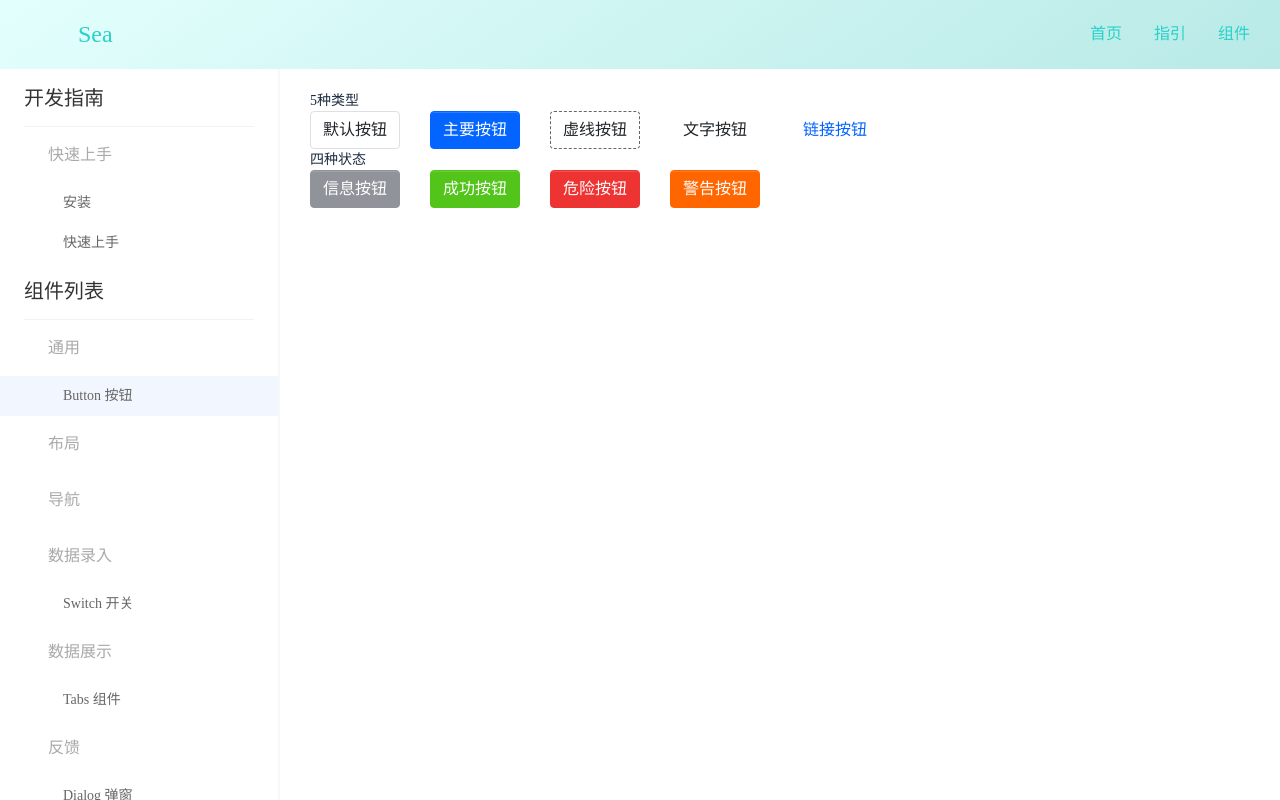
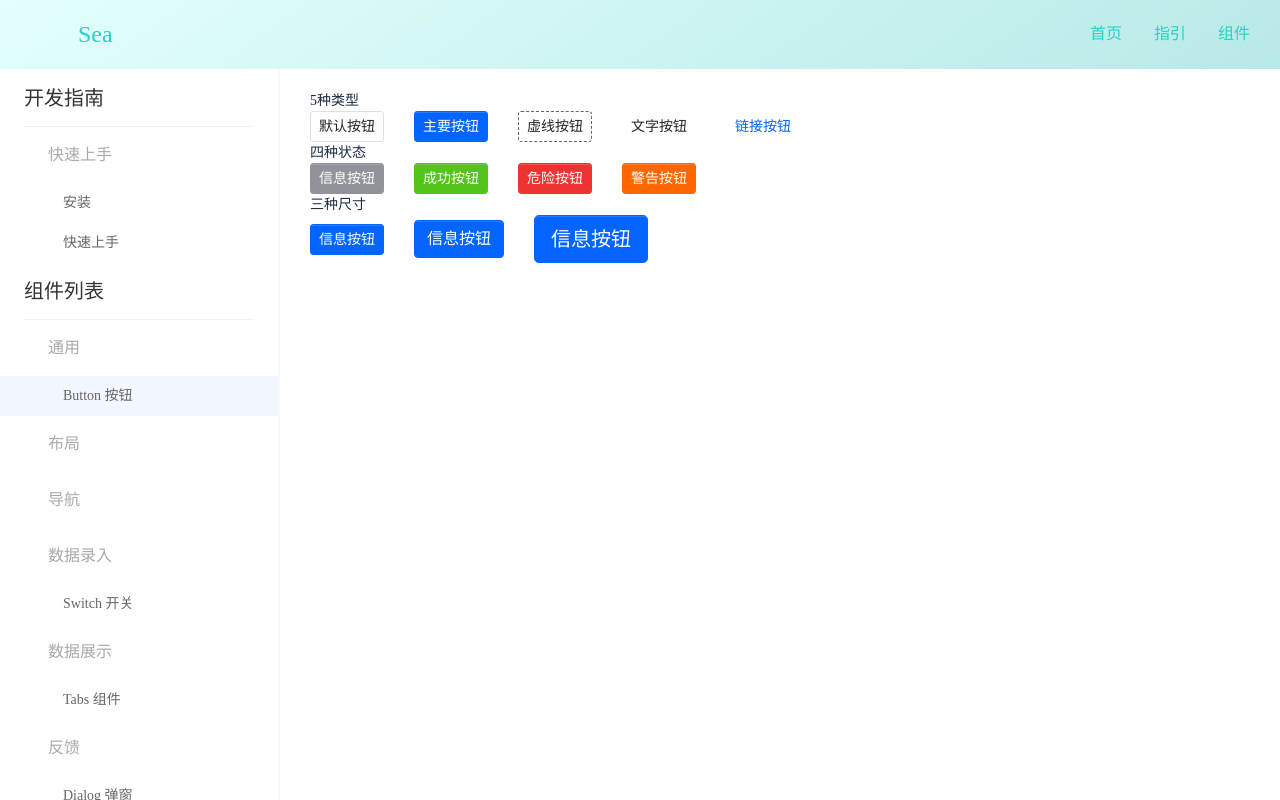
Before and after one commit to yinhaiying/vue3-ts-ui, a Vue app: page /doc/button in a window 1280 px wide. Built offline with nearby package versions, Linux system fonts and the light colour scheme.

Commit message:
设置3种大小

```diff
--- a/src/components/ButtonDemo.vue
+++ b/src/components/ButtonDemo.vue
@@ -11,6 +11,11 @@
       <span class = "divide"><sea-button @click = "onClick" size = "small" theme = "success">成功按钮</sea-button></span>
       <span class = "divide"><sea-button @click = "onClick" size = "small" theme = "danger">危险按钮</sea-button></span>
       <span class = "divide"><sea-button @click = "onClick" size = "small" theme = "warning">警告按钮</sea-button></span>
+      <h2>三种尺寸</h2>
+      <span class = "divide"><sea-button @click = "onClick" size = "small" theme = "primary">信息按钮</sea-button></span>
+      <span class = "divide"><sea-button @click = "onClick" size = "medium" theme = "primary">信息按钮</sea-button></span>
+      <span class = "divide"><sea-button @click = "onClick" size = "large" theme = "primary">信息按钮</sea-button></span>
+
   </div>
 </template>
 
--- a/src/lib/Button/Button.vue
+++ b/src/lib/Button/Button.vue
@@ -1,5 +1,5 @@
 <template>
-    <button v-bind="$attrs" class = "sea-btn" :class = "`sea-btn-${theme}`">
+    <button v-bind="$attrs" class = "sea-btn" :class = "`sea-btn-${theme} sea-btn-${size}`">
       <slot></slot>
     </button>
 </template>
@@ -14,6 +14,10 @@ export default defineComponent({
       type: String,
       default: "default",
     },
+    size:{
+      type:String,
+      default:"medium"
+    }
   },
   setup(props) {
     console.log("1");
--- a/src/lib/Button/_button.scss
+++ b/src/lib/Button/_button.scss
@@ -24,12 +24,7 @@
   }
 }
 
-.btn-lg{
-    @include button-size($btn-padding-y-lg, $btn-padding-x-lg, $btn-font-size-lg, $border-radius-lg);
-}
-.btn-sm{
-    @include button-size($btn-padding-y-sm, $btn-padding-x-sm, $btn-font-size-sm, $border-radius-sm);
-}
+
 
 // 五种类型的按钮：
 .sea-btn-default{
@@ -37,7 +32,7 @@
 }
 
 .sea-btn-primary{
-  @include button-type($primary,$primary,$white)
+  @include button-type($primary,$primary,$white);
 }
 
 .sea-btn-dashed{
@@ -66,6 +61,9 @@
 
 
 
+
+
+
 .sea-btn-link{
   font-weight: $font-weight-normal;
   color:$btn-link-color;
@@ -86,3 +84,14 @@
     pointer-events:none;
   }
 }
+
+// 三种不同尺寸
+.sea-btn-large{
+    @include button-size($btn-padding-y-lg, $btn-padding-x-lg, $btn-font-size-lg, $border-radius-lg);
+}
+.sea-btn-small{
+    @include button-size($btn-padding-y-sm, $btn-padding-x-sm, $btn-font-size-sm, $border-radius-sm);
+}
+.sea-btn-medium{
+    @include button-size($btn-padding-y, $btn-padding-x, $btn-font-size, $border-radius);
+}
```
